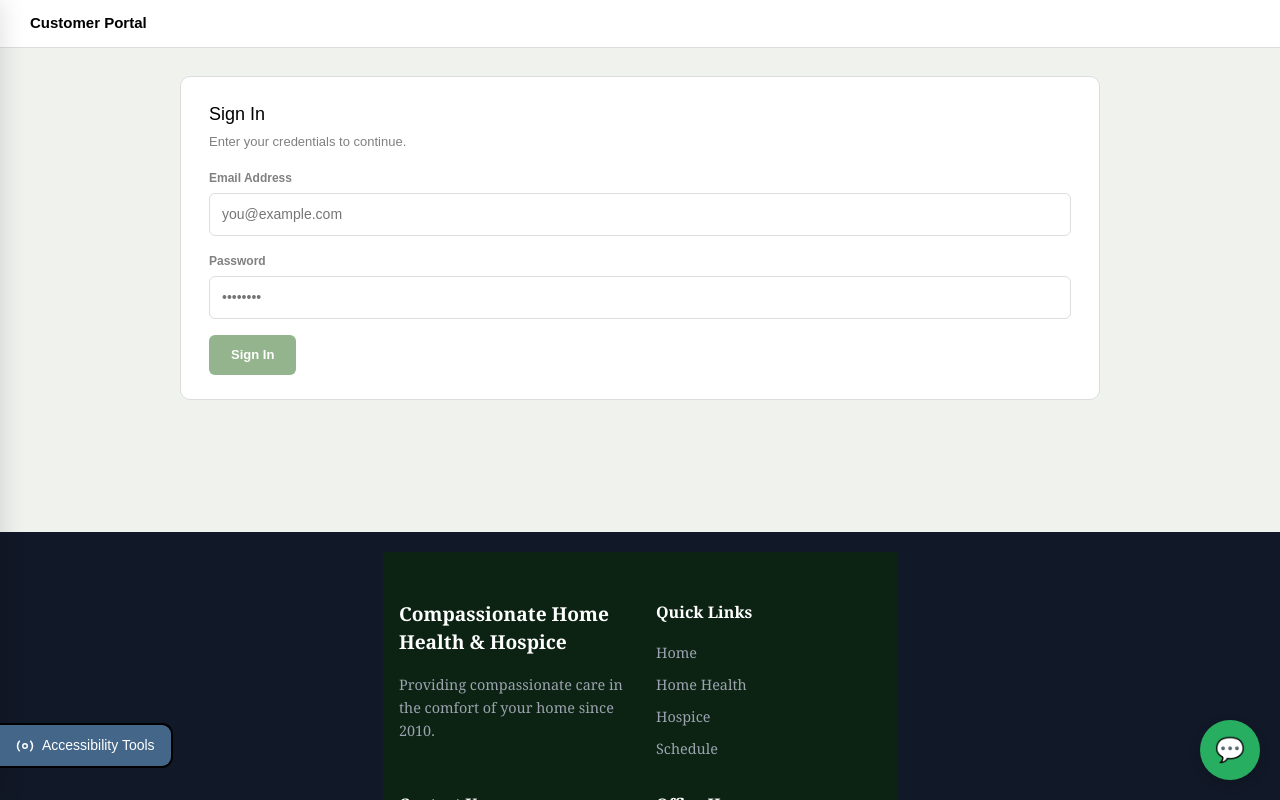
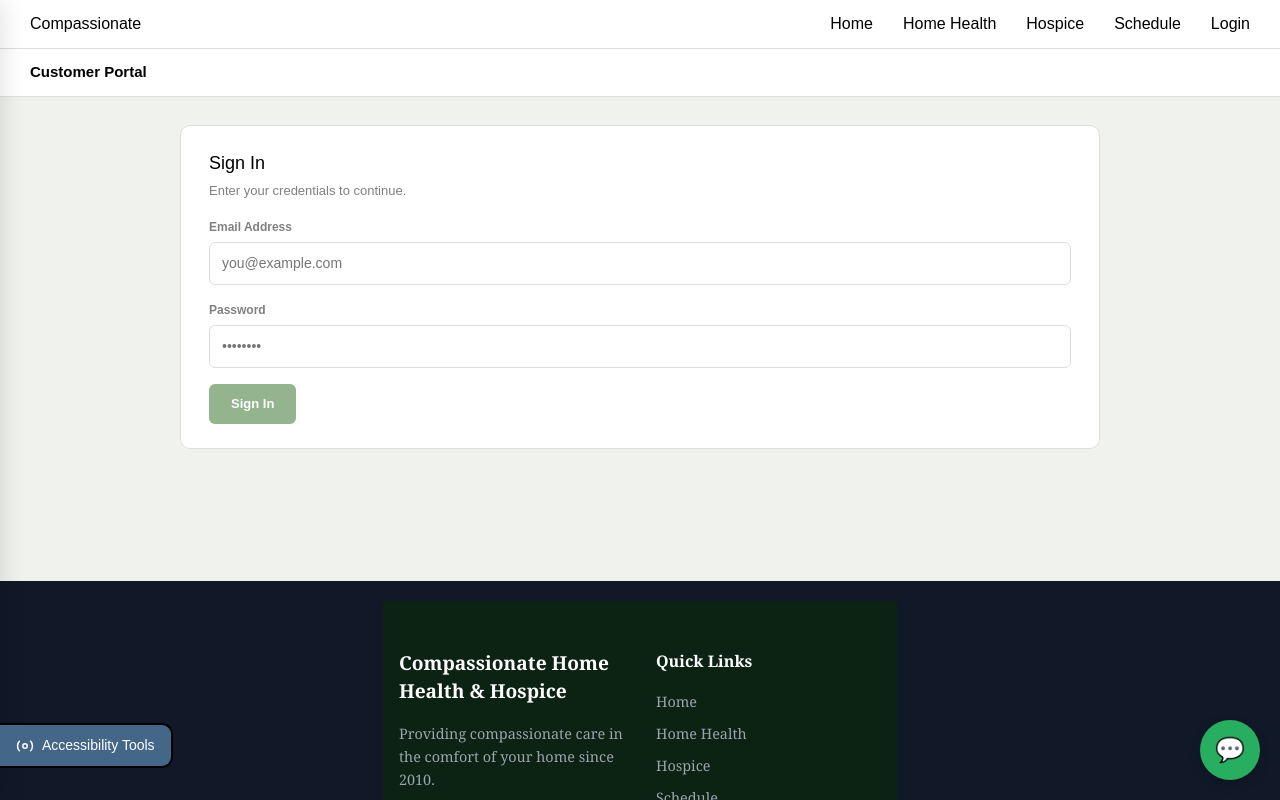
Before and after one commit to Compassionate4you/Compassionate4youSite, a React (Vite) app in the folder client/: page /login in a window 1280 px wide. Shown: the top 800 px of the page. Built offline with nearby package versions, Linux system fonts and the light colour scheme.

Commit message:
Add global Navbar and fix routing/navigation

```diff
--- a/client/src/App.jsx
+++ b/client/src/App.jsx
@@ -1,5 +1,6 @@
 import { BrowserRouter as Router } from "react-router-dom";
 import AppRoutes from "./routes/AppRoutes";
+import Navbar from "./components/layout/Navbar";
 import Footer from "./components/layout/Footer";
 import ChatbotWidget from "./components/chatbot/app_imports/ChatbotWidget";
 import AccessibilityPanel from "./components/accessibility/AccessibilityPanel";
@@ -8,6 +9,7 @@ function App() {
     return (
         <Router>
             <div className="app">
+                <Navbar />
                 <AppRoutes />
                 <Footer />
                 <ChatbotWidget />
--- a/client/src/components/layout/Navbar.jsx
+++ b/client/src/components/layout/Navbar.jsx
@@ -1,14 +1,16 @@
+import { Link } from "react-router-dom";
+
 function Navbar() {
   return (
     <nav className="navbar">
       <div className="logo">Compassionate</div>
 
       <ul className="nav-links">
-          <li>Home</li>
-          <li>Home Health</li>
-          <li>Hospice</li>
-          <li>Schedule</li>
-          <li>Login</li>
+        <li><Link to="/">Home</Link></li>
+        <li><Link to="/home-health">Home Health</Link></li>
+        <li><Link to="/hospice">Hospice</Link></li>
+        <li><Link to="/schedule">Schedule</Link></li>
+        <li><Link to="/login">Login</Link></li>
       </ul>
     </nav>
   );
--- a/client/src/pages/LandingPage.jsx
+++ b/client/src/pages/LandingPage.jsx
@@ -1,11 +1,8 @@
-import Navbar from "../components/layout/Navbar";
 import "../styles/LandingPage.css";
 
 function LandingPage() {
   return (
     <div>
-      <Navbar />
-
       {/* HERO SECTION */}
       <section className="hero">
         <div className="hero-left">
--- a/client/src/styles/NavBar.css
+++ b/client/src/styles/NavBar.css
@@ -0,0 +1,21 @@
+.navbar {
+    display: flex;
+    justify-content: space-between;
+    align-items: center;
+    padding: 20px 40px;
+    background: white;
+  }
+
+  .nav-links {
+    display: flex;
+    gap: 24px;
+    list-style: none;
+    margin: 0;
+    padding: 0;
+  }
+
+  .nav-links a,
+  .logo a {
+    text-decoration: none;
+    color: black;
+  }
```
Lines whose indentation alone changed are shown as unchanged.
